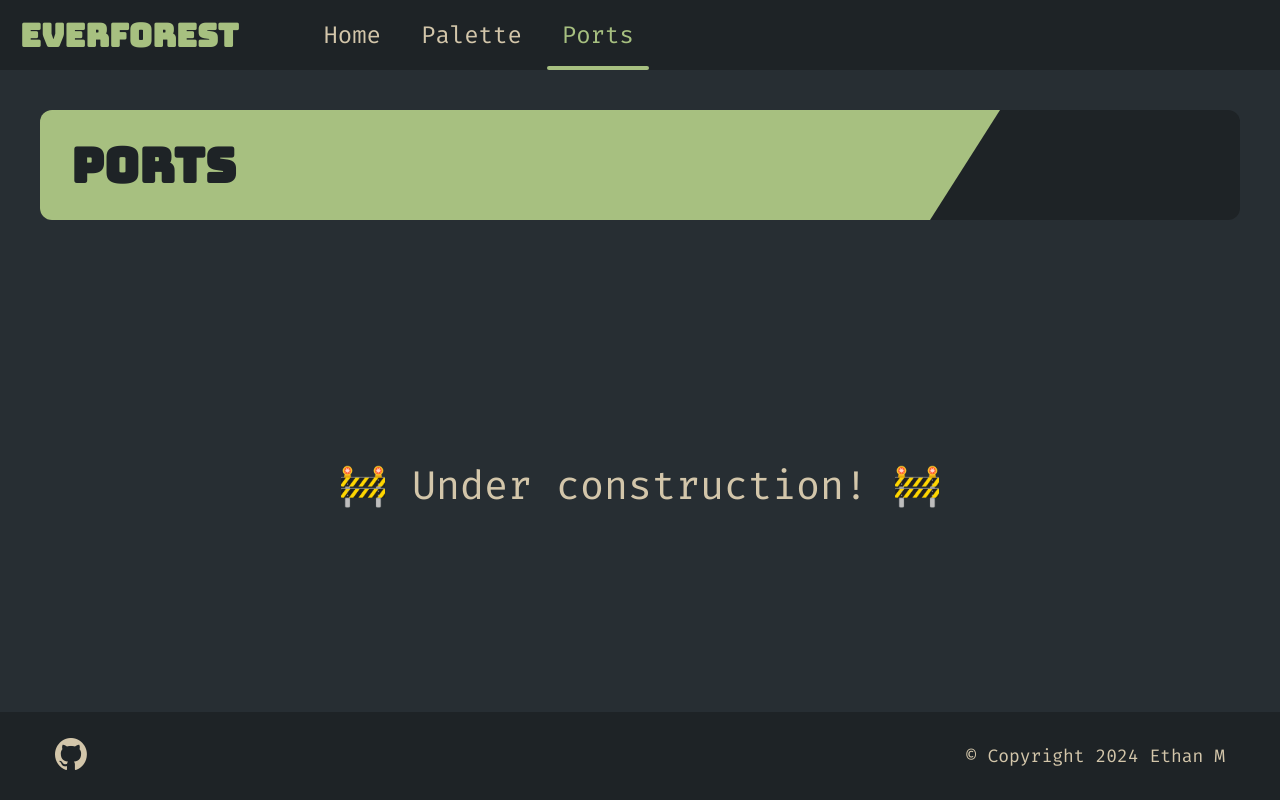
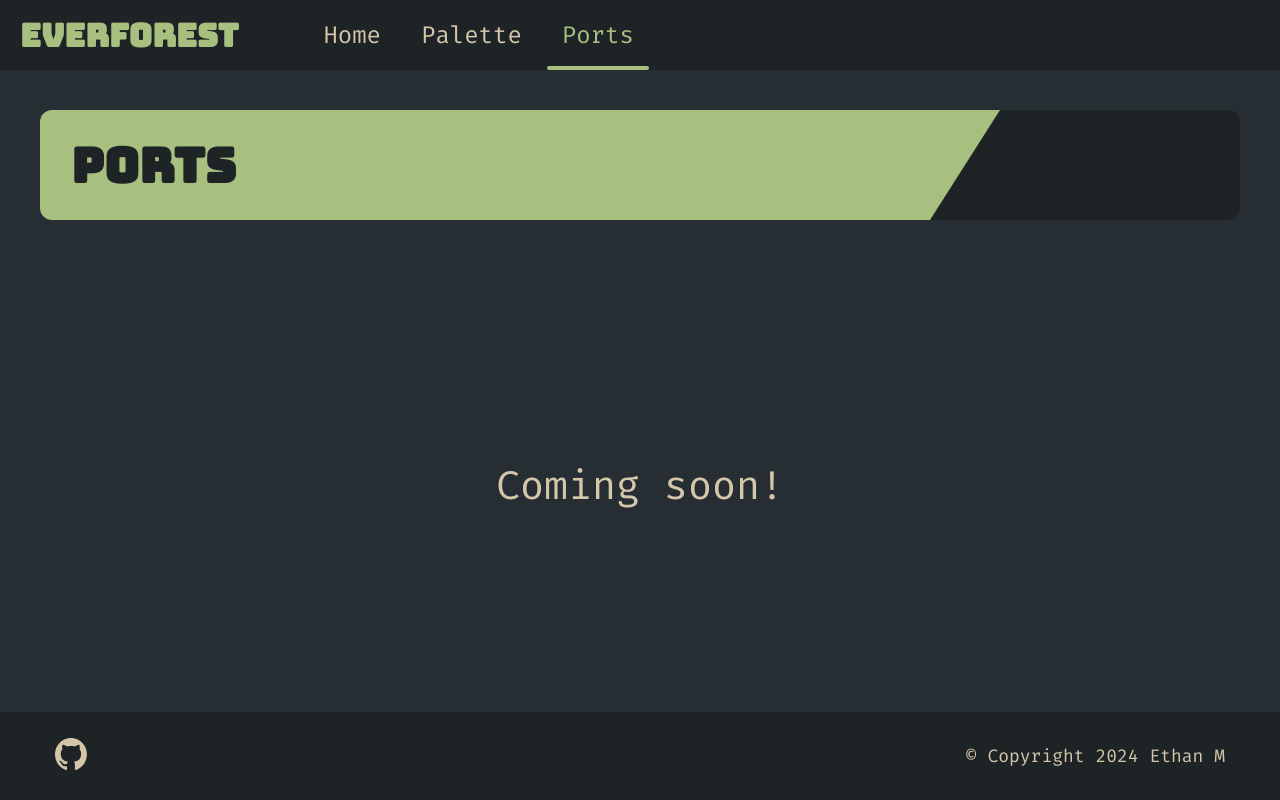
Before and after one commit to SirEthanator/Everforest-Web, a Next.js app: page /ports in a window 1280 px wide. Built offline with nearby package versions, Linux system fonts and the light colour scheme; a web font is replaced by a local one.

Commit message:
Ports: Update message

```diff
--- a/app/ports/page.tsx
+++ b/app/ports/page.tsx
@@ -9,7 +9,7 @@ export default function Page() {
   <body>
     <Navbar active='Ports' />
     <Title title='Ports' />
-    <div className='tmp'>🚧 Under construction! 🚧</div>
+    <div className='tmp'>Coming soon!</div>
     <Footer />
   </body>
   )
--- a/styles/ports.scss
+++ b/styles/ports.scss
@@ -2,11 +2,14 @@
 
 .tmp {
   flex-grow: 1;
+  align-self: center;
   display: flex;
   justify-content: center;
   align-items: center;
   color: var(--fg);
+  text-align: center;
   font-family: var(--font-fira-mono);
   font-size: 40px;
   animation: hide 0.31s 1, slidefade 1s 0.3s 1;
+  width: calc(100dvw - 80px);
 }
```
